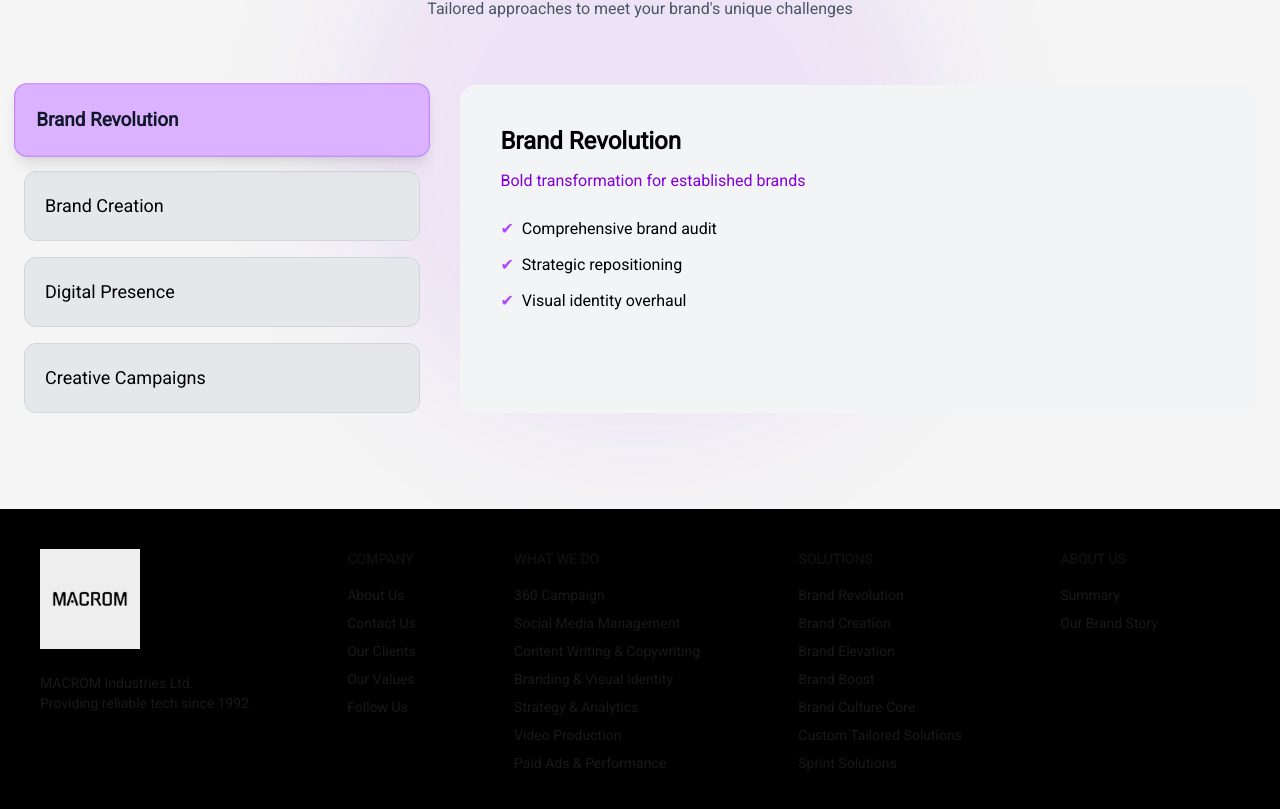
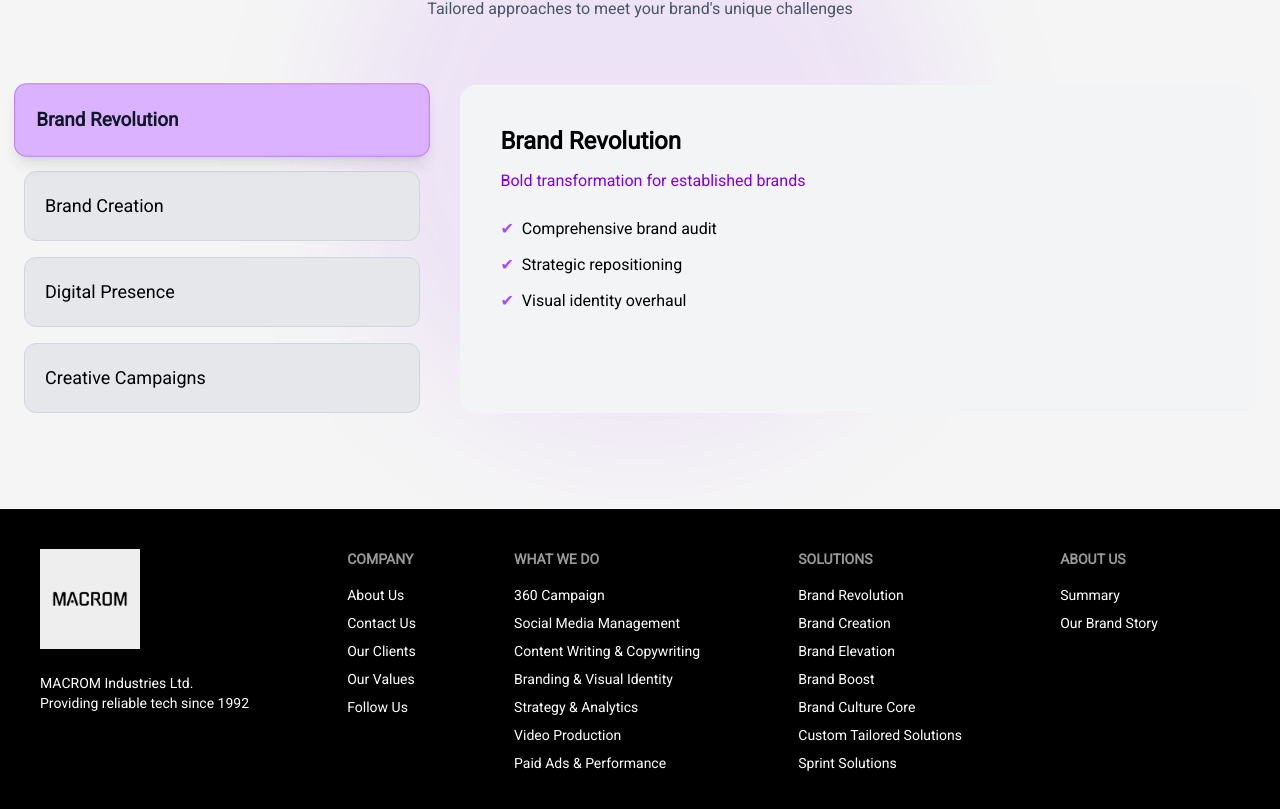
Before and after one commit to amadich/GPortfolio, a Next.js app: page /About in a window 1280 px wide. Shown: the part 1404-2213 px from the top of the page. Built offline with nearby package versions, Linux system fonts and the light colour scheme.

Commit message:
GP-version:1.0.5

```diff
--- a/src/components/Footer.tsx
+++ b/src/components/Footer.tsx
@@ -4,7 +4,7 @@ import Link from "next/link";
 
 export default function Footer() {
     return (
-        <footer className="footer sm:footer-horizontal bg-black text-base-content p-10">
+        <footer className="footer sm:footer-horizontal bg-black text-white p-10">
             <aside>
                 <Image src={LogoCompany} width={100} alt="Company Logo" className="mb-4" />
                 <p>
```
Also changed, not shown: src/app/globals.css (+15 -0 lines).
